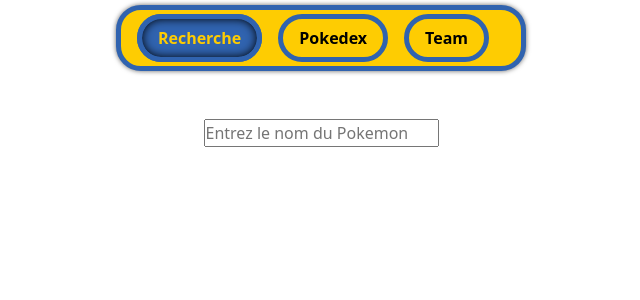
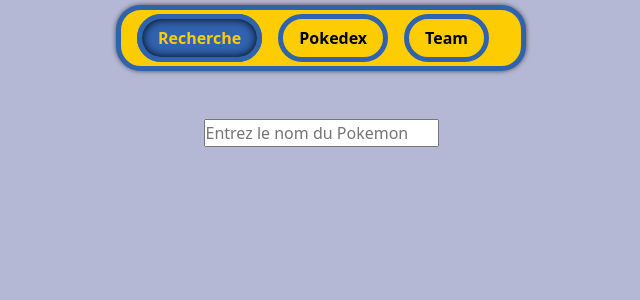
Before and after one commit to Nico786/pokedex, a React (Vite) app: page / in a window 1280 px wide. Shown: the top 300 px of the page, without its empty margins (319-959 px from the left). Built offline with nearby package versions, Linux system fonts and the light colour scheme.

Commit message:
change bg color main layout

```diff
--- a/src/assets/styles/global.css
+++ b/src/assets/styles/global.css
@@ -4,11 +4,14 @@
   box-sizing: border-box;
 }
 
-html, body {
+html{
   font-family: Arial, sans-serif;
-  background-color: #9ea1cc;
-  color: #333;
+}
+
+#main {
+  background-color: #b4b8d4;
   min-height: 100vh;
+  padding: 1rem;
 }
 
 nav {
@@ -56,9 +59,6 @@
 }
 
 .pokemon-card {
-  /* display: flex;
-  flex-direction: column;
-  align-items: center; */
   padding: 16px;
   border: 1px solid #ccc;
   border-radius: 8px;
--- a/src/layouts/MainLayout.tsx
+++ b/src/layouts/MainLayout.tsx
@@ -9,7 +9,7 @@
 const MainLayout = ({ children }: MainLayoutProps) => {
   return (
     <div>
-      <Container fluid className="p-0">
+      <Container fluid className="p-0" id="main">
         <Header />
         <main>{children}</main>
       </Container>
```
